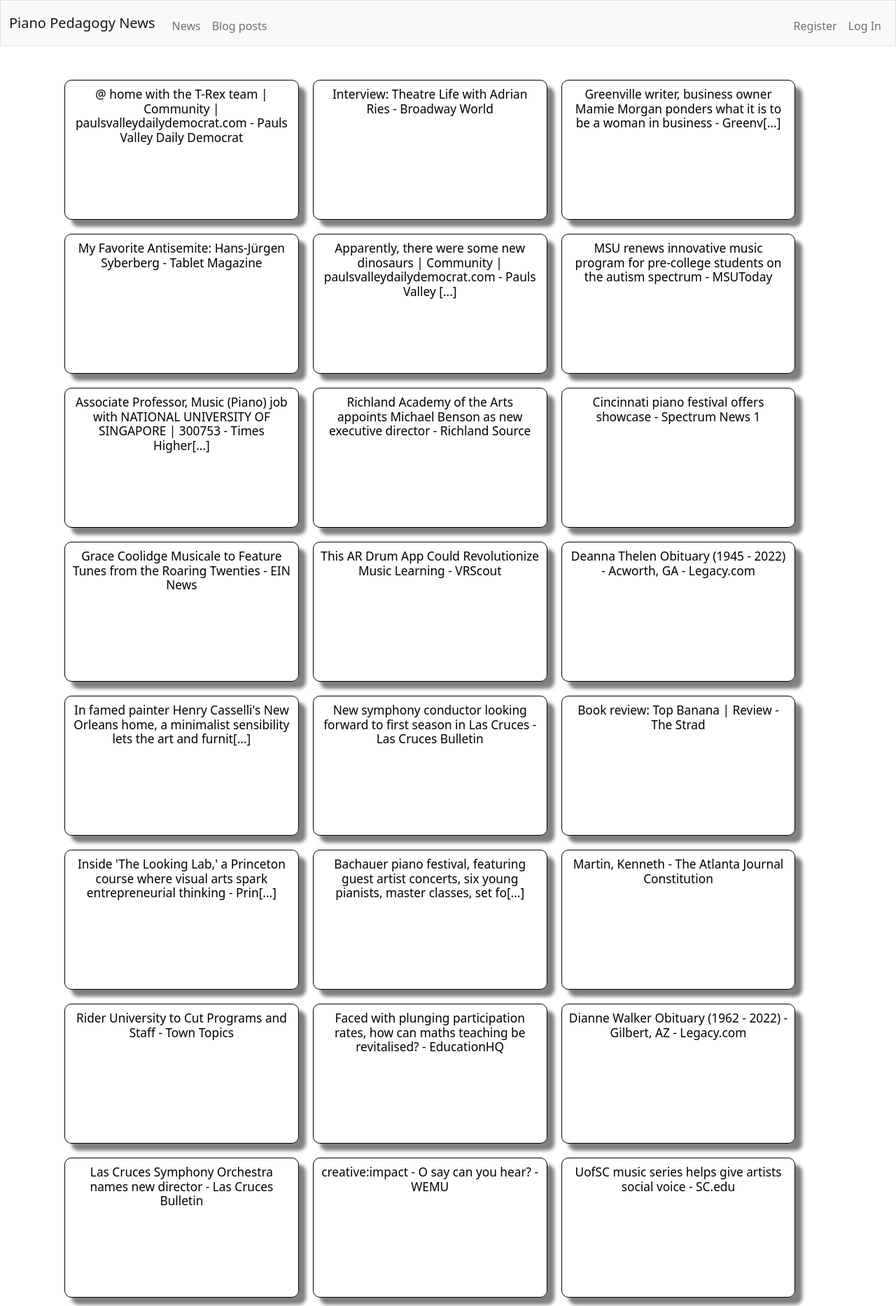
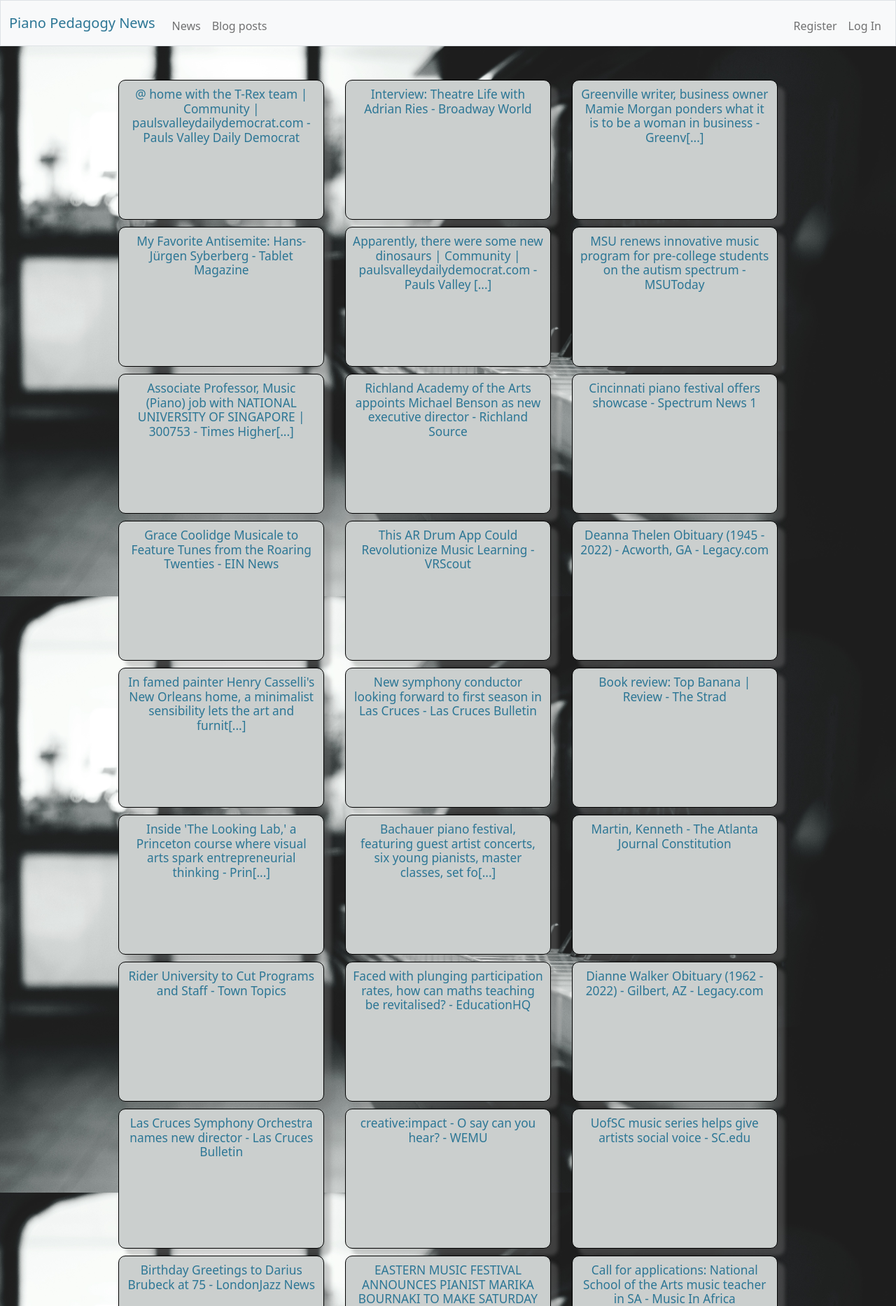
Before and after one commit to Ryanjbr/news, a Flask app: page / in a window 1280 px wide. Shown: the top 1866 px of the page at 70% size. Run offline with Flask 2, Linux system fonts and the light colour scheme; data comes from the database, SQL or seed files in the repository.

Commit message:
Refactored spacing of articles with flexbox
Used flexbox rather than float. Added opacity to box shadows.
Added background image.

```diff
--- a/static/styles.css
+++ b/static/styles.css
@@ -1,21 +1,50 @@
-html {
+/*color pallete:
+#1D3752
+#214D72
+#2C7695
+#50BFC3
+ */
+
+* {
     font-size: 100%;
+    color: #2C7695;
 }
+
+#navbar {
+/*     background-color: #50BFC3;
+    border-color: #50BFC3;
+    background-clip:inherit; */
+}
+
+body {
+    background-color: #cbcfce;
+}
+
 
 .error {
     color: red;
 }
 
+.container {
+    display: flex;
+    justify-content: space-evenly;
+    width: 80%;
+    margin-right: 10%;
+    margin-left: 10%;
+    column-gap: 10px;
+    row-gap: 10px;
+    flex-wrap: wrap;
+}
+
 .article {
     width: 30%;
     height: 200px;
-    float:left;
-    margin-bottom: 20px;
-    margin-left: 10px;
-    margin-right: 10px;
+    background-color: #cbcfce;
+    color: #2C7695;
+    float: left;
     border: 1px solid black;
     border-radius: 10px;
-    box-shadow: 10px 10px 5px grey;
+    box-shadow: 10px 10px 5px rgba(128, 128, 128, 0.35);
     padding: 10px;
 }
 
@@ -25,5 +54,10 @@
 
 a {
     text-decoration: none;
-    color: black;
+    color: #2C7695;
 }
+
+body {
+    background-image: url("images/piano.jpg");
+    background-size: contain;
+}
--- a/templates/index.html
+++ b/templates/index.html
@@ -5,8 +5,8 @@
 {% endblock %}
 
 {% block main %}
+<div class="container">
 {% for article in articles %}
-<div class="container">
     <div class="article">
         {% if article['title']|length <= 100 %}
         <h2><a href = {{ article['link'] }}>{{ article['title'] }}</a></h2>
@@ -24,7 +24,7 @@
         {% endif %}
         {% endif %}
     </div>
+{% endfor %}
 </div>
-{% endfor %}
 
 {% endblock %}
--- a/templates/layout.html
+++ b/templates/layout.html
@@ -11,7 +11,6 @@
         <link crossorigin="anonymous" href="https://cdn.jsdelivr.net/npm/bootstrap@5.1.3/dist/css/bootstrap.min.css" integrity="sha384-1BmE4kWBq78iYhFldvKuhfTAU6auU8tT94WrHftjDbrCEXSU1oBoqyl2QvZ6jIW3" rel="stylesheet">
         <script crossorigin="anonymous" src="https://cdn.jsdelivr.net/npm/bootstrap@5.1.3/dist/js/bootstrap.bundle.min.js" integrity="sha384-ka7Sk0Gln4gmtz2MlQnikT1wXgYsOg+OMhuP+IlRH9sENBO0LRn5q+8nbTov4+1p"></script>
 
-        <!-- https://favicon.io/emoji-favicons/money-bag/ -->
         <link href="/static/favicon.ico" rel="icon">
 
         <link href="/static/styles.css" rel="stylesheet">
@@ -22,7 +21,7 @@
 
     <body>
 
-        <nav class="bg-light border navbar navbar-expand-md navbar-light">
+        <nav id ="navbar" class="bg-light border navbar navbar-expand-md navbar-light">
             <div class="container-fluid">
                 <a class="navbar-brand" href="/"><span class="red">Piano Pedagogy News</span></a>
                 <button aria-controls="navbar" aria-expanded="false" aria-label="Toggle navigation" class="navbar-toggler" data-bs-target="#navbar" data-bs-toggle="collapse" type="button">
@@ -66,7 +65,7 @@
         </main>
 
         <footer class="mb-5 small text-center text-muted">
-            <!-- Change to news apis and such -->
+            News articles collected from Google News using pygooglenews. Blog articl
         </footer>
 
     </body>
```
Also changed, not shown: README.md, static/images/piano.jpg (added).
